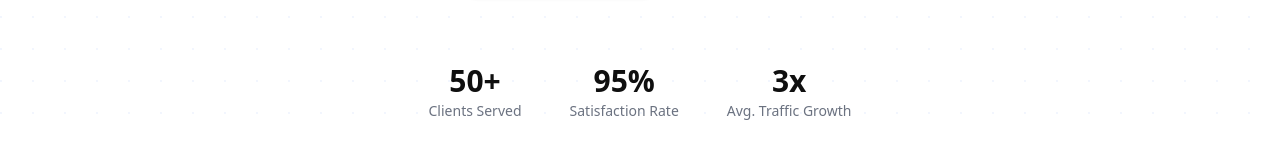
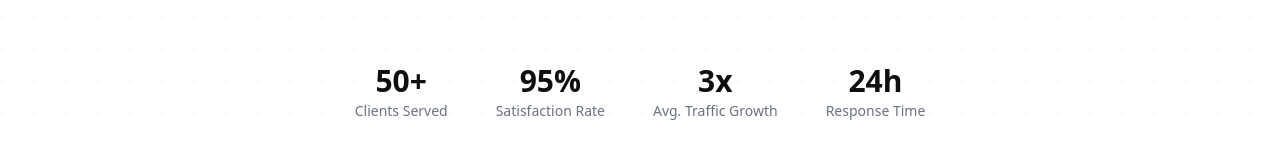
Before and after one commit to 8harath/kunthive-003, a Next.js app: page / in a window 1280 px wide. Shown: the part 656-800 px from the top of the page. Built offline with nearby package versions, Linux system fonts and the light colour scheme; no server answers.

Commit message:
feat: add response time stat to hero social proof bar

```diff
--- a/components/hero-section.tsx
+++ b/components/hero-section.tsx
@@ -8,6 +8,7 @@ const stats = [
   { value: "50+", label: "Clients Served" },
   { value: "95%", label: "Satisfaction Rate" },
   { value: "3x", label: "Avg. Traffic Growth" },
+  { value: "24h", label: "Response Time" },
 ]
 
 export function HeroSection() {
```
